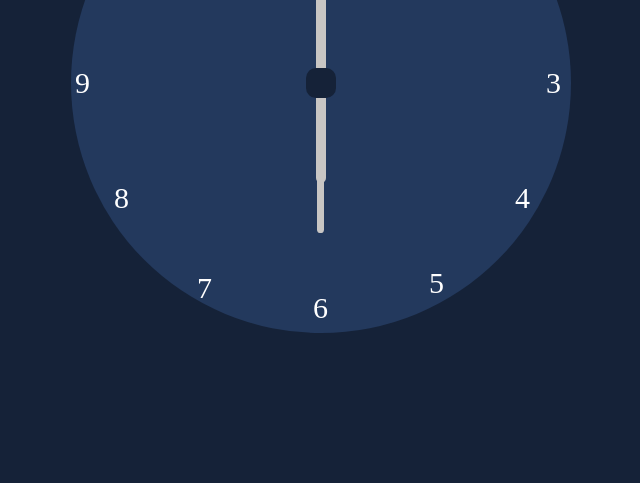
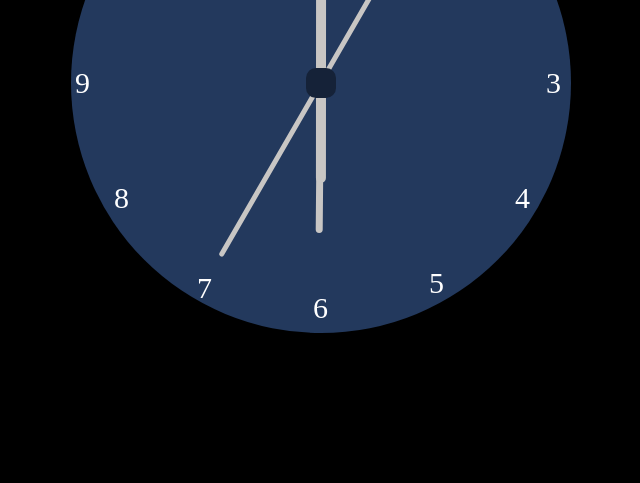
Before and after one commit to louy999/clock, a plain HTML site: page index.html in a window 1280 px wide. Shown: the part 317-800 px from the top of the page, without its empty margins (453-1093 px from the left). Drawn offline with Linux system fonts and the light colour scheme.

Commit message:
fix oclock

```diff
--- a/main.js
+++ b/main.js
@@ -3,24 +3,24 @@ let minT = 0;
 let hourT = 0;
 i = 0;
 
-// setInterval(function sec() {
-//   secT = secT + 6;
-//   let sec = document.querySelector(".sec");
-//   sec.style.transform = `rotate(${secT}deg)`;
-//   i++;
-//   console.log(i);
-// }, 1000);
-// setInterval(function min() {
-//   minT = minT + ;
-//   let sec = document.querySelector(".min");
-//   sec.style.transform = `rotate(${minT}deg)`;
-//   i++;
-//   console.log(i);
-// }, 100);
-// setInterval(function sec() {
-//   hourT = hourT + 0.001;
-//   let sec = document.querySelector(".hour");
-//   sec.style.transform = `rotate(${hourT}deg)`;
-//   i++;
-//   console.log(i);
-// }, 1000);
+setInterval(function sec() {
+  secT = secT + 6;
+  let sec = document.querySelector(".sec");
+  sec.style.transform = `rotate(${secT}deg)`;
+  i++;
+  console.log(i);
+}, 1000);
+setInterval(function min() {
+  minT = minT + 6 / 60;
+  let sec = document.querySelector(".min");
+  sec.style.transform = `rotate(${minT}deg)`;
+  i++;
+  console.log(i);
+}, 1000);
+setInterval(function sec() {
+  hourT = hourT + 6 / 60 / 12;
+  let sec = document.querySelector(".hour");
+  sec.style.transform = `rotate(${hourT}deg)`;
+  i++;
+  console.log(i);
+}, 1000);
--- a/style.scss
+++ b/style.scss
@@ -1,16 +1,17 @@
 * {
   margin: 0;
   padding: 0;
+  box-sizing: border-box;
 }
 body {
-  background-color: #152238;
+  background-color: black;
 }
 span {
   color: white;
 }
 $colorAk: #c8c6c4;
 .container {
-  width: 100%;
+  width: 100vw;
   height: 100vh;
   display: flex;
   justify-content: center;
@@ -131,8 +132,8 @@ $colorAk: #c8c6c4;
     }
     .sec {
       width: 5px;
-      height: 450px;
-      height: 300px;
+      height: 60px;
+      height: 400px;
       position: relative;
       background-color: $colorAk;
       border-radius: 10px;
@@ -146,7 +147,7 @@ $colorAk: #c8c6c4;
         border-right: 15px solid transparent;
         border-bottom: 20px solid $colorAk;
         right: -15px;
-        bottom: 295px;
+        bottom: 390px;
         position: absolute;
       }
     }
```
Also changed, not shown: style.css.
